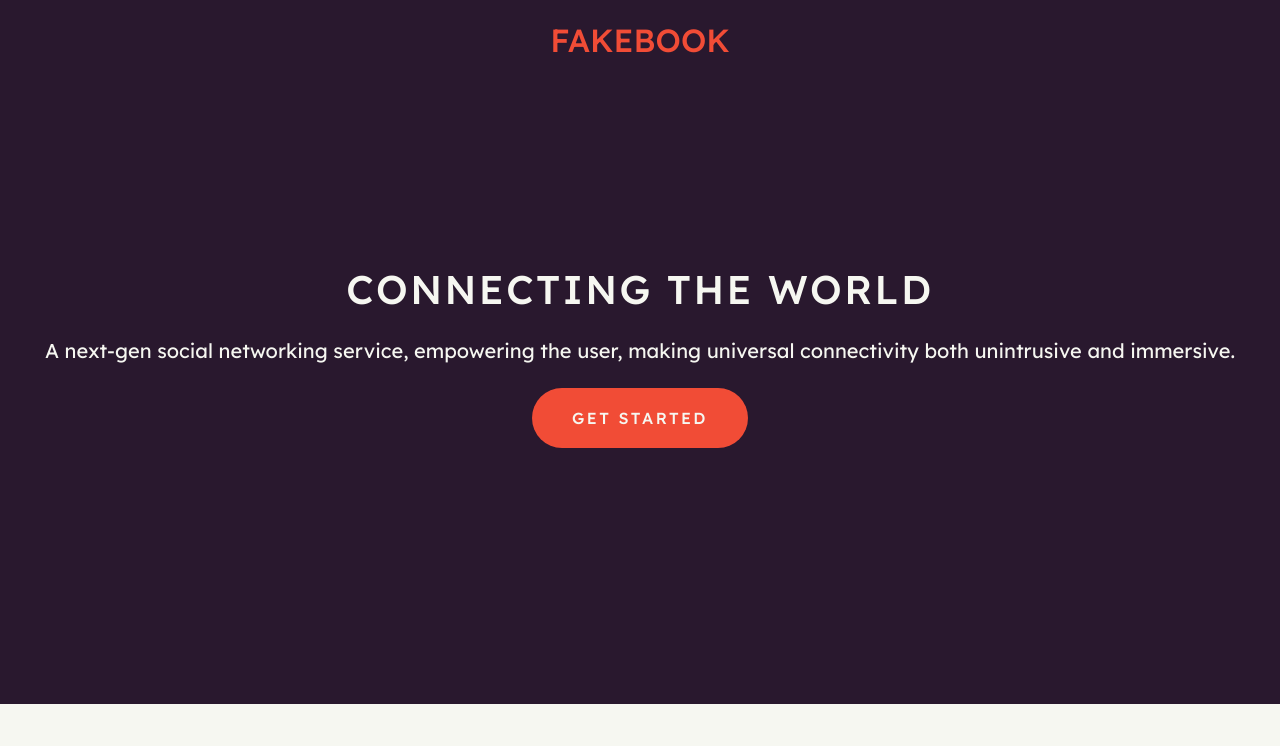
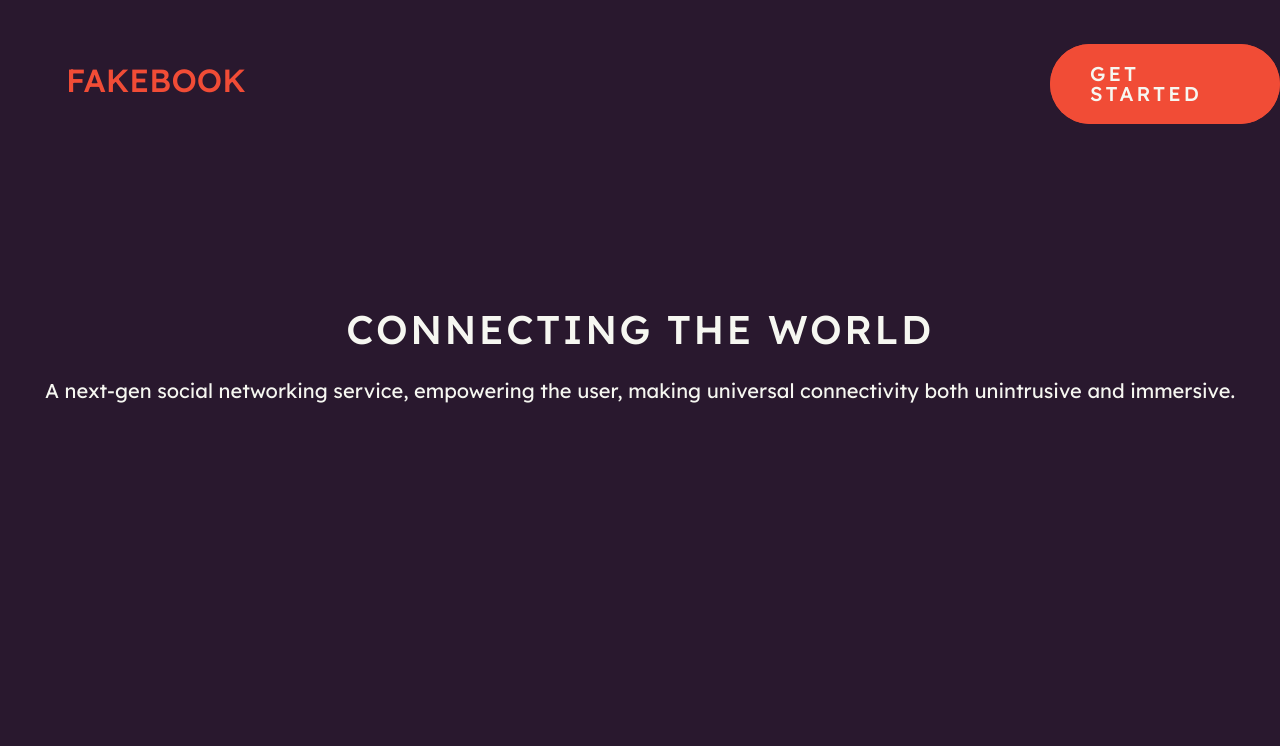
Before and after one commit to GhostFunctionn/Figma-Capstone-Assignment, a plain HTML site: page index.html in a window 1280 px wide. Shown: the top 746 px of the page. Drawn offline with Linux system fonts and the light colour scheme.

Commit message:
made changes

```diff
--- a/index.html
+++ b/index.html
@@ -19,7 +19,23 @@
   <body>
     <!-- Header Start-->
     <header>
-      <nav><span class="title-span">Fakebook</span></nav>
+      <nav><span id="title-span-top">Fakebook</span></nav>
+
+
+
+        <h1 id="header-text">Connecting the world</h1>
+        <p id="header-paragraph">
+          A next-gen social networking service, empowering the user, making
+          universal connectivity both unintrusive and immersive.
+        </p>
+
+        <div id="header-button-div">
+          <span id="header-button-text">Get started</span>
+        </div>
+
+        <img id="header-img" src="/Assets/header-img.png" alt="" />
+
+      </header>
 
       <h1 id="header-text">Connecting the world</h1>
       <p id="header-paragraph">
@@ -30,6 +46,8 @@
       <div id="header-button-div">
         <span id="header-button-text">Get started</span>
       </div>
+
+      <img id="header-img" src="/Assets/header-img.png" alt="" />
     </header>
     <!-- Header End-->
 
@@ -53,7 +71,7 @@
 
     <!-- Features Start -->
     <section class="features">
-      <h2 id="features-title">Say hello to an open platform</h2>
+      <h2 id="features-header">Say hello to an open platform</h2>
 
       <div class="features-flex-container">
         <div class="feature-module">
--- a/style.css
+++ b/style.css
@@ -23,6 +23,7 @@ p {
 
   text-transform: uppercase;
 }
+
 #header-text {
   margin-top: 205px;
   text-transform: uppercase;
@@ -47,6 +48,7 @@ p {
   display: flex;
   padding-bottom: 256px;
 }
+
 #header-button-text {
   margin: 0 auto;
   color: #f6f7f1;
@@ -102,7 +104,7 @@ section {
   font-weight: 400;
 }
 
-#features-title {
+#features-header {
   font-size: 24px;
   text-transform: uppercase;
   line-height: 30px;
@@ -113,7 +115,7 @@ section {
 }
 
 .features {
-  padding: 44px 24px;
+  padding: 175px 204px;
 }
 .features-flex-container {
   display: flex;
@@ -186,12 +188,44 @@ footer {
 }
 
 @media screen and (min-width: 912px) {
+  #title-span-top {
+    display: block;
+    color: #f14c36;
+    text-align: start;
+    font-size: 32px;
+    font-weight: 500;
+    line-height: 40px;
+    padding-top: 60px;
+    padding-left: 66px;
+
+    text-transform: uppercase;
+  }
+
+  #header-button-text {
+    position: absolute;
+    top: 44px;
+    left: 1050px;
+    color: #f6f7f1;
+    background-color: #f14c36;
+    border-radius: 50px;
+    text-transform: uppercase;
+    font-size: 20px;
+    line-height: 20px;
+    letter-spacing: 0.15em;
+    font-weight: 500;
+  }
+
   /* HERO SECTION STYLING START */
   .hero-section {
     display: flex;
     flex-direction: row;
     justify-content: center;
     align-items: center;
+  }
+
+  .hero-div {
+    display: flex;
+    flex-direction: row;
   }
 
   #main-header {
@@ -226,7 +260,16 @@ footer {
     width: 53px;
   }
 
-  .features-title {
+  #features-header {
+    font-size: 40px;
+    line-height: 40px;
+    text-align: center;
+    letter-spacing: 0.15em;
+    font-weight: 400;
+    padding-bottom: 105px;
+  }
+
+  .feature-title {
     font-size: 32px;
     line-height: 40px;
     letter-spacing: 0.15em;
```
